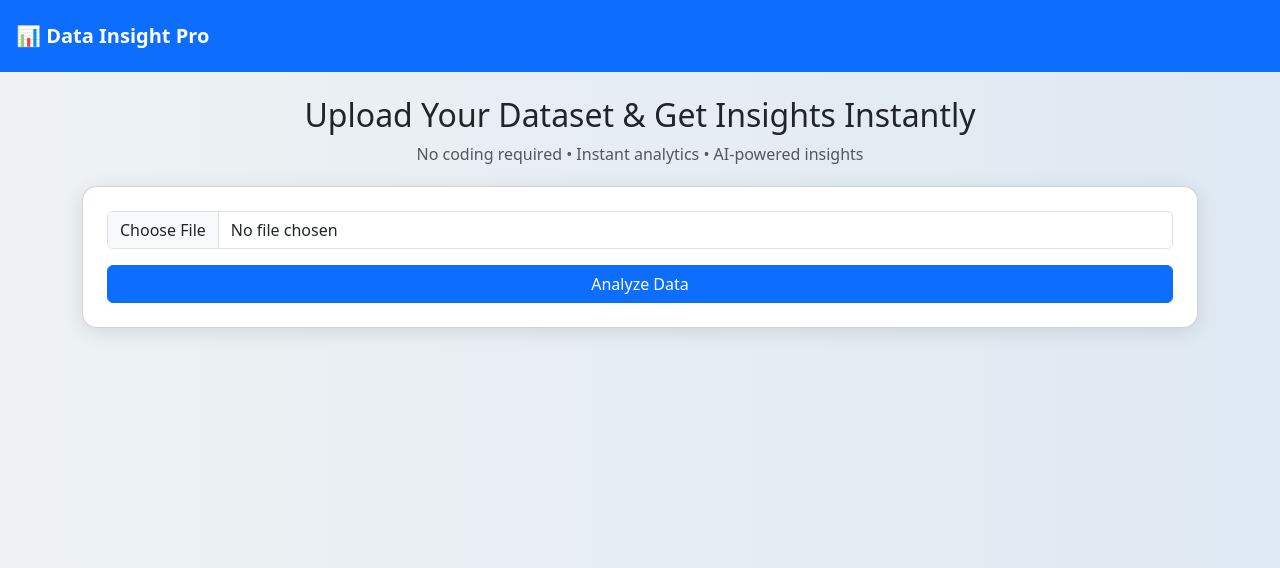
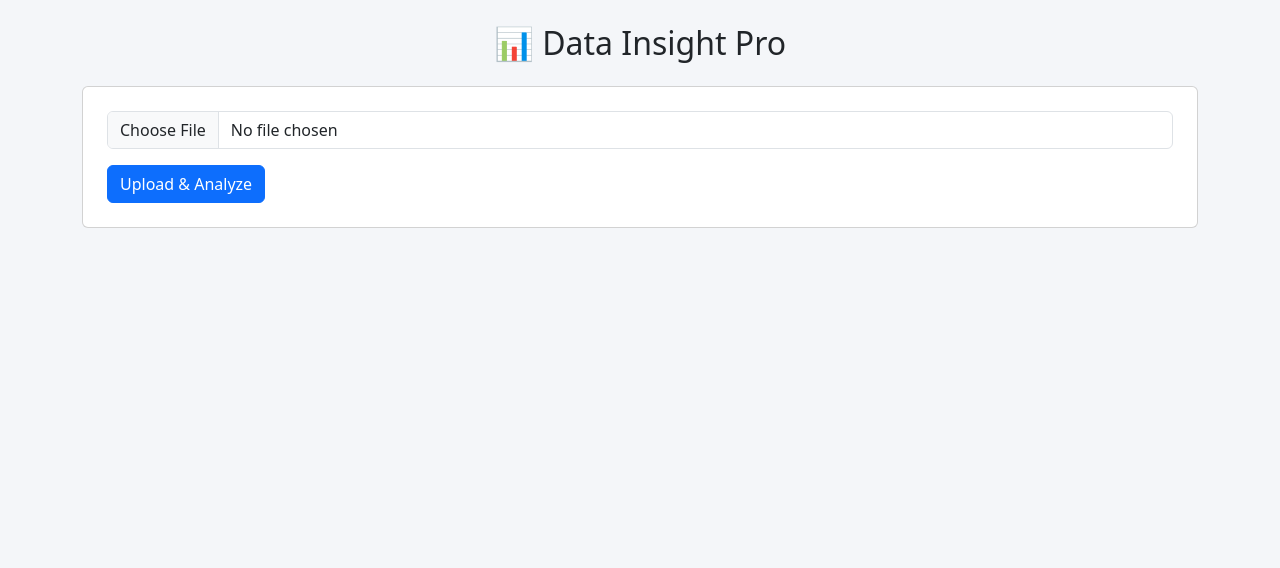
Before and after one commit to Akshatadeshpande28/CSV-Flask-Dashboard, a Flask app: page / in a window 1280 px wide. Shown: the top 568 px of the page. Run offline with Flask 3, Linux system fonts and the light colour scheme.

Commit message:
Updated index.html

```diff
--- a/templates/index.html
+++ b/templates/index.html
@@ -2,70 +2,49 @@
 <html>
 <head>
     <title>Data Insight Pro</title>
+    <link href="https://cdn.jsdelivr.net/npm/bootstrap@5.3.0/dist/css/bootstrap.min.css" rel="stylesheet">
+</head>
 
-    <link href="https://cdn.jsdelivr.net/npm/bootstrap@5.3.0/dist/css/bootstrap.min.css" rel="stylesheet">
-
-    <style>
-        body {
-            background: linear-gradient(to right, #eef2f3, #dfe9f3);
-        }
-        .navbar {
-            background: #0d6efd;
-        }
-        .navbar-brand {
-            color: white !important;
-            font-weight: bold;
-        }
-        .card {
-            border-radius: 15px;
-            box-shadow: 0px 4px 20px rgba(0,0,0,0.1);
-        }
-        .header {
-            text-align: center;
-            margin-bottom: 20px;
-        }
-    </style>
-</head>
-<body>
-
-<nav class="navbar p-3">
-    <span class="navbar-brand">📊 Data Insight Pro</span>
-</nav>
+<body style="background:#f4f6f9">
 
 <div class="container mt-4">
 
-    <div class="header">
-        <h2>Upload Your Dataset & Get Insights Instantly</h2>
-        <p class="text-muted">No coding required • Instant analytics • AI-powered insights</p>
-    </div>
+    <h2 class="text-center mb-4">📊 Data Insight Pro</h2>
 
     <!-- Upload -->
     <div class="card p-4 mb-4">
         <form method="POST" enctype="multipart/form-data">
             <input class="form-control" type="file" name="file" required>
-            <button class="btn btn-primary mt-3 w-100">Analyze Data</button>
+            <button class="btn btn-primary mt-3">Upload & Analyze</button>
         </form>
     </div>
 
     {% if columns %}
+    <!-- Controls -->
     <div class="card p-4 mb-4">
-        <h5>Select Columns</h5>
+        <h5>Visualization Settings</h5>
+
         <form method="POST">
-            <select class="form-select" name="x_col">
+            <select class="form-select mb-2" name="x_col">
                 {% for col in columns %}
                 <option value="{{ col }}">{{ col }}</option>
                 {% endfor %}
             </select>
 
-            <br>
-
-            <select class="form-select" name="y_col">
+            <select class="form-select mb-2" name="y_col">
                 {% for col in columns %}
                 <option value="{{ col }}">{{ col }}</option>
                 {% endfor %}
             </select>
 
-            <button class="btn btn-success mt-3">Generate Chart</button>
+            <select class="form-select mb-2" name="chart_type">
+                <option value="scatter">Scatter</option>
+                <option value="bar">Bar</option>
+                <option value="line">Line</option>
+                <option value="hist">Histogram</option>
+            </select>
+
+            <button class="btn btn-success">Generate Chart</button>
         </form>
     </div>
     {% endif %}
@@ -79,15 +58,15 @@
 
     {% if summary %}
     <div class="card p-4 mb-4">
-        <h5>📊 Summary Statistics</h5>
+        <h5>📊 Summary</h5>
         {{ summary|safe }}
     </div>
     {% endif %}
 
-    {% if chart %}
+    {% if plot_html %}
     <div class="card p-4 mb-4">
-        <h5>📈 Visualization</h5>
-        <img src="{{ chart }}" class="img-fluid">
+        <h5>📈 Interactive Chart</h5>
+        {{ plot_html|safe }}
     </div>
     {% endif %}
 
```
